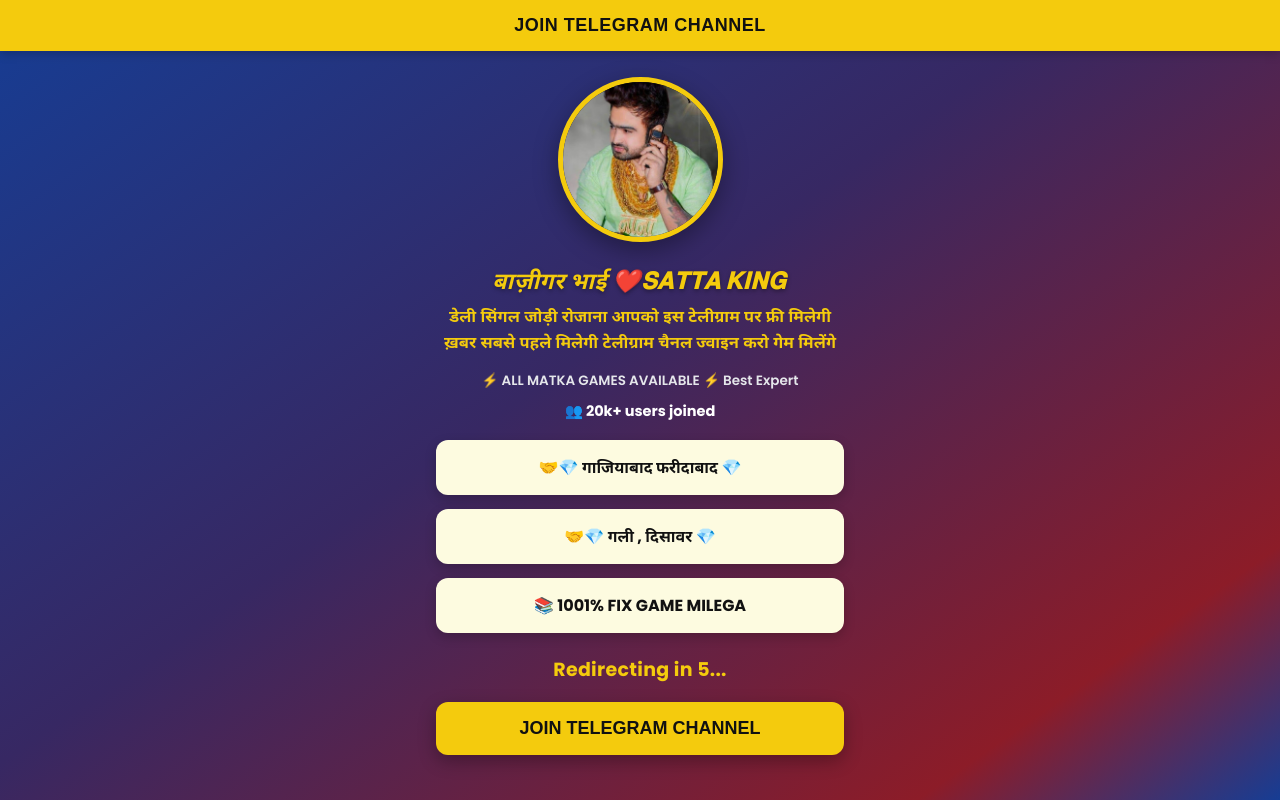
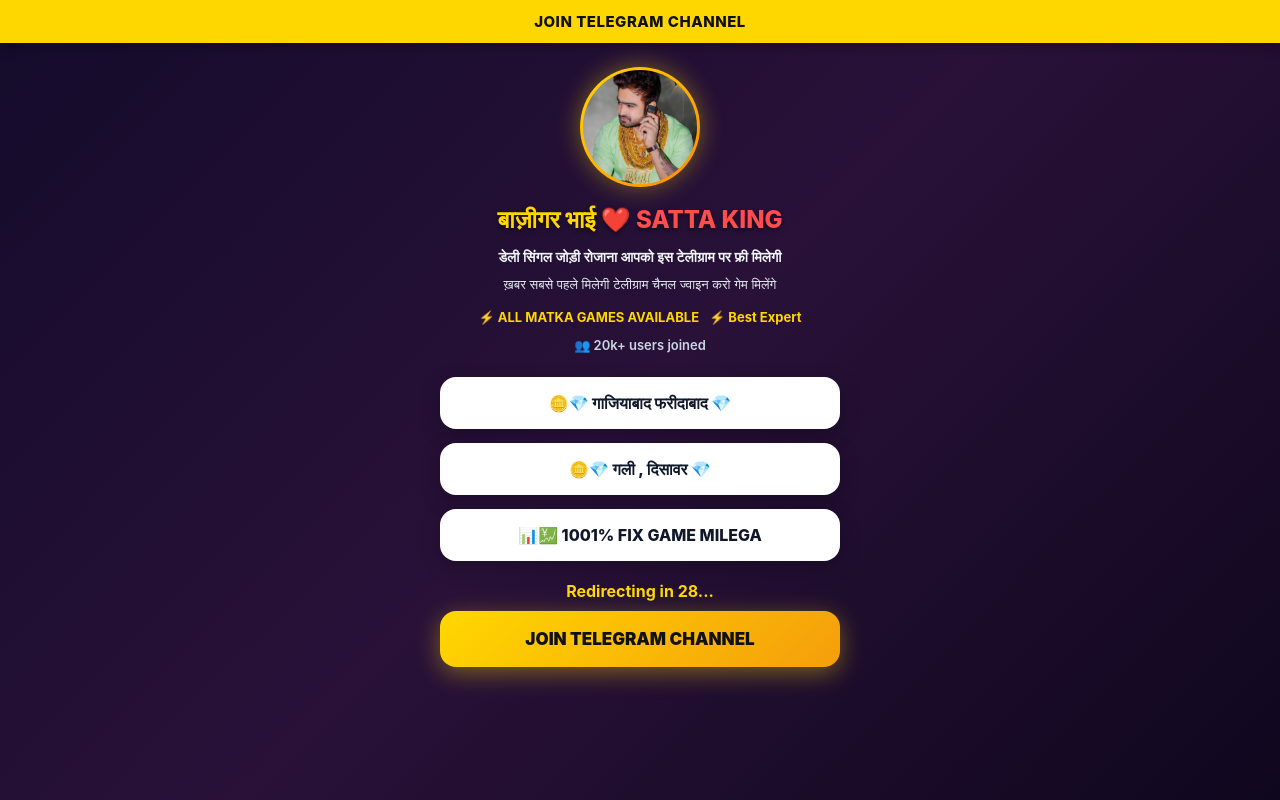
Before and after one commit to roxx789/bajigarmank, a plain HTML site: page index.html in a window 1280 px wide. Drawn offline with Linux system fonts and the light colour scheme.

Commit message:
Update index.html

```diff
--- a/index.html
+++ b/index.html
@@ -1,12 +1,12 @@
 <!DOCTYPE html>
-<html lang="hi">
+<html lang="en-IN">
 <head>
-  <meta charset="UTF-8" />
-  <meta name="viewport" content="width=device-width, initial-scale=1.0" />
-  <title>बाज़ीगर भाई ❤️(( 𝐒𝐀𝐓𝐓𝐀 𝐊𝐈𝐍𝐆 ))
- - Join Telegram</title>
+    <meta charset="UTF-8">
+    <meta name="viewport" content="width=device-width, initial-scale=1.0">
+    <title>बाज़ीगर भाई - Satta King Telegram Channel</title>
+    <meta name="description" content="डेली सिंगल जोड़ी रोजाना आपको इस टेलीग्राम पर फ्री मिलेगी।">
 
-  <!-- Meta Pixel Code -->
+    <!-- Meta Pixel -->
     <script>
     !function(f,b,e,v,n,t,s)
     {if(f.fbq)return;n=f.fbq=function(){n.callMethod?
@@ -17,334 +17,359 @@
     s.parentNode.insertBefore(t,s)}(window, document,'script',
     'https://connect.facebook.net/en_US/fbevents.js');
 
-  fbq('init', '2274453276738646
-');
+    fbq('init', '1491348686433695');
     fbq('track', 'PageView');
     </script>
     <noscript>
-      <img height="1" width="1" style="display:none"
-           src="https://www.facebook.com/tr?id=2274453276738646
-&ev=PageView&noscript=1"/>
+        <img height="1" width="1" style="display:none" alt=""
+             src="https://www.facebook.com/tr?id=1491348686433695&ev=PageView&noscript=1">
     </noscript>
-  <!-- End Meta Pixel Code -->
 
-  <link rel="preconnect" href="https://fonts.googleapis.com">
-  <link rel="preconnect" href="https://fonts.gstatic.com" crossorigin>
-  <link href="https://fonts.googleapis.com/css2?family=Noto+Sans+Devanagari:wght@600;700;800&family=Poppins:ital,wght@0,600;0,700;0,800;1,800&display=swap" rel="stylesheet">
     <style>
         * {
-      box-sizing: border-box;
             margin: 0;
             padding: 0;
+            box-sizing: border-box;
+            font-family: -apple-system, BlinkMacSystemFont, "Segoe UI", Roboto, Helvetica, Arial, sans-serif;
         }
-
         body {
-      min-height: 100vh;
-      font-family: 'Poppins', 'Noto Sans Devanagari', sans-serif;
-      background: linear-gradient(145deg, #163d94 0%, #372863 45%, #8c1c28 85%, #163d94 100%);
+            background: linear-gradient(135deg, #140b2b 0%, #291138 50%, #0f071e 100%);
             color: #ffffff;
             display: flex;
             flex-direction: column;
             align-items: center;
-      overflow-x: hidden;
+            min-height: 100vh;
         }
-
         .top-banner {
+            display: block;
             width: 100%;
-      background-color: #f4cb0d;
+            background-color: #ffd700;
             color: #111111;
+            text-decoration: none;
+            font-size: 15px;
+            font-weight: 800;
             text-align: center;
-      padding: 15px 10px;
-      font-size: 18px;
-      font-weight: 700;
+            padding: 12px;
             letter-spacing: 0.5px;
-      text-transform: uppercase;
-      box-shadow: 0 2px 10px rgba(0, 0, 0, 0.25);
-      border: none;
+            box-shadow: 0 4px 10px rgba(0,0,0,0.3);
+            margin-bottom: 24px;
             cursor: pointer;
-      display: block;
+            transition: opacity 0.2s;
+            -webkit-tap-highlight-color: transparent;
         }
-
+        .top-banner:active {
+            opacity: 0.85;
+        }
         .container {
             width: 100%;
             max-width: 440px;
-      padding: 26px 16px 36px;
-      display: flex;
-      flex-direction: column;
-      align-items: center;
+            padding: 0 20px 40px;
             text-align: center;
         }
-
-    .profile-wrapper {
-      width: 165px;
-      height: 165px;
+        .profile-img-box {
+            width: 120px;
+            height: 120px;
+            margin: 0 auto 18px;
             border-radius: 50%;
-      border: 5px solid #f4cb0d;
-      overflow: hidden;
-      margin-bottom: 22px;
-      box-shadow: 0 8px 24px rgba(0, 0, 0, 0.35);
-      background-color: #222;
+            padding: 3px;
+            background: linear-gradient(135deg, #ffd700, #ff8c00);
+            box-shadow: 0 0 25px rgba(255, 215, 0, 0.4);
         }
-
-    .profile-wrapper img {
+        .profile-img-box img {
             width: 100%;
             height: 100%;
+            border-radius: 50%;
             object-fit: cover;
             display: block;
         }
-
-    .brand-title {
-      font-size: 23px;
+        h1 {
+            color: #ffd700;
+            font-size: 24px;
             font-weight: 800;
-      font-style: italic;
-      color: #f4cb0d;
-      letter-spacing: 0.4px;
+            margin-bottom: 12px;
+            text-shadow: 0 2px 4px rgba(0,0,0,0.5);
+        }
+        h1 span {
+            color: #ff4d4d;
+        }
+        .sub-desc {
+            color: #f1f5f9;
+            font-size: 14px;
+            font-weight: 600;
+            line-height: 1.5;
             margin-bottom: 8px;
+        }
+        .sub-desc-2 {
+            color: #e2e8f0;
+            font-size: 13px;
+            line-height: 1.4;
+            margin-bottom: 16px;
+        }
+        .tags-row {
             display: flex;
+            justify-content: center;
             align-items: center;
-      justify-content: center;
-      gap: 6px;
-      text-shadow: 0 2px 4px rgba(0, 0, 0, 0.35);
-    }
-
-    .brand-title sup {
-      font-size: 11px;
-      font-style: normal;
-      margin-left: 2px;
-    }
-
-    .hindi-desc {
-      font-family: 'Noto Sans Devanagari', sans-serif;
-      font-size: 16.5px;
+            gap: 10px;
+            font-size: 13px;
             font-weight: 700;
-      line-height: 1.55;
-      color: #f4cb0d;
-      margin-bottom: 14px;
-    }
-
-    .tagline {
-      font-size: 13.5px;
-      font-weight: 600;
-      color: #e5e7eb;
-      margin-bottom: 10px;
-      display: flex;
-      align-items: center;
-      justify-content: center;
-      gap: 5px;
+            color: #ffd700;
+            margin-bottom: 12px;
             flex-wrap: wrap;
         }
-
-    .users-count {
-      font-size: 14.5px;
-      font-weight: 700;
-      color: #ffffff;
-      margin-bottom: 18px;
-      display: flex;
-      align-items: center;
-      justify-content: center;
-      gap: 6px;
+        .users-joined {
+            color: #cbd5e1;
+            font-size: 13px;
+            font-weight: 600;
+            margin-bottom: 24px;
         }
-
-    .pill-list {
+        /* Non-clickable static info cards */
+        .info-card-box {
+            display: block;
             width: 100%;
-      display: flex;
-      flex-direction: column;
-      gap: 14px;
-      margin-bottom: 22px;
+            background-color: #ffffff;
+            color: #0f172a;
+            font-size: 16px;
+            font-weight: 800;
+            padding: 16px;
+            border-radius: 16px;
+            box-shadow: 0 6px 20px rgba(0, 0, 0, 0.25);
+            margin-bottom: 14px;
+            user-select: none;
+            cursor: default;
         }
-
-    .pill-box {
+        .main-cta-btn {
+            display: block;
             width: 100%;
-      background-color: #fdfbe0;
+            background: linear-gradient(135deg, #ffd700, #f59e0b);
             color: #111111;
-      border-radius: 12px;
-      padding: 15px 16px;
+            text-decoration: none;
+            font-size: 17px;
+            font-weight: 900;
+            padding: 18px;
+            border-radius: 16px;
+            border: none;
+            cursor: pointer;
+            box-shadow: 0 6px 25px rgba(255, 215, 0, 0.4);
+            transition: transform 0.2s, opacity 0.2s;
+            margin-top: 10px;
+            margin-bottom: 16px;
+            -webkit-tap-highlight-color: transparent;
+            text-transform: uppercase;
+        }
+        .main-cta-btn:active {
+            transform: scale(0.98);
+        }
+        .is-loading {
+            opacity: 0.75;
+        }
+        .redirect-timer {
+            color: #ffd700;
             font-size: 16px;
             font-weight: 700;
-      box-shadow: 0 4px 12px rgba(0, 0, 0, 0.2);
-      display: flex;
-      align-items: center;
-      justify-content: center;
-      gap: 8px;
-      user-select: none;
+            margin: 20px 0 10px;
         }
-
-    .redirect-text {
-      font-size: 19px;
-      font-weight: 700;
-      color: #f4cb0d;
-      margin-bottom: 18px;
-      letter-spacing: 0.3px;
+        .fallback {
+            display: none;
+            color: #cbd5e1;
+            font-size: 12px;
+            line-height: 1.5;
+            margin-top: 15px;
         }
-
-    .cta-btn {
-      width: 100%;
-      background-color: #f4cb0d;
-      color: #111111;
-      border: none;
-      cursor: pointer;
-      font-size: 18px;
-      font-weight: 700;
-      padding: 16px 20px;
-      border-radius: 12px;
-      text-transform: uppercase;
-      box-shadow: 0 6px 18px rgba(0, 0, 0, 0.3);
-      transition: transform 0.15s ease, background-color 0.15s ease;
-      display: block;
-    }
-
-    .cta-btn:hover {
-      background-color: #ffd61a;
-      transform: scale(1.02);
-    }
-
-    .cta-btn:active {
-      transform: scale(0.98);
+        .fallback a {
+            color: #38bdf8;
+            font-weight: 600;
         }
     </style>
 </head>
 <body>
 
-  <!-- Top Header Banner -->
-  <button class="top-banner" onclick="trackButtonClick()">
+    <!-- Top Clickable Banner Button -->
+    <a class="top-banner joinBtn" href="https://t.me/+zhRMj91gbZg0Mjg1" rel="noopener">
         JOIN TELEGRAM CHANNEL
-  </button>
+    </a>
 
     <div class="container">
-    <!-- Circular Profile Picture -->
-    <div class="profile-wrapper">
-      <img src="profile.png" alt="Guru Bhai Satta King">
+        <!-- Profile Image -->
+        <div class="profile-img-box">
+            <img src="profile.png" alt="Satta King" width="120" height="120">
         </div>
 
-    <!-- Main Heading -->
-    <h1 class="brand-title">
-      <span></span>बाज़ीगर भाई ❤️𝐒𝐀𝐓𝐓𝐀 𝐊𝐈𝐍𝐆
-<sup></sup>
-    </h1>
+        <!-- Title -->
+        <h1>बाज़ीगर भाई ❤️ <span>SATTA KING</span></h1>
 
-    <!-- Hindi Description -->
-    <p class="hindi-desc">
-      डेली सिंगल जोड़ी रोजाना आपको इस टेलीग्राम पर फ्री मिलेगी ख़बर सबसे पहले मिलेगी टेलीग्राम चैनल ज्वाइन करो गेम मिलेंगे
-    </p>
+        <!-- Sub Descriptions -->
+        <div class="sub-desc">डेली सिंगल जोड़ी रोजाना आपको इस टेलीग्राम पर फ्री मिलेगी</div>
+        <div class="sub-desc-2">ख़बर सबसे पहले मिलेगी टेलीग्राम चैनल ज्वाइन करो गेम मिलेंगे</div>
 
-    <!-- Sub Tagline -->
-    <div class="tagline">
-      ⚡ ALL MATKA GAMES AVAILABLE ⚡ Best Expert
+        <!-- Tags -->
+        <div class="tags-row">
+            <span>⚡ ALL MATKA GAMES AVAILABLE</span>
+            <span>⚡ Best Expert</span>
         </div>
 
-    <!-- Subscribers Info -->
-    <div class="users-count">
+        <div class="users-joined">
             👥 20k+ users joined
         </div>
 
-    <!-- Cream Cards -->
-    <div class="pill-list">
-      <div class="pill-box">
-        🤝💎 गाजियाबाद फरीदाबाद 💎
+        <!-- Static Display Cards (Non-Clickable) -->
+        <div class="info-card-box">
+            🪙💎 गाजियाबाद फरीदाबाद 💎
         </div>
-      <div class="pill-box">
-        🤝💎 गली , दिसावर 💎
+
+        <div class="info-card-box">
+            🪙💎 गली , दिसावर 💎
         </div>
-      <div class="pill-box">
-        📚 1001% FIX GAME MILEGA
+
+        <div class="info-card-box">
+            📊💹 1001% FIX GAME MILEGA
+        </div>
+
+        <!-- Redirect Timer Text -->
+        <div class="redirect-timer" id="timerText">
+            Redirecting in 28...
+        </div>
+
+        <!-- Main Bottom CTA Button -->
+        <a class="main-cta-btn joinBtn" href="https://t.me/+zhRMj91gbZg0Mjg1" rel="noopener">
+            JOIN TELEGRAM CHANNEL
+        </a>
+
+        <!-- Fallback Box -->
+        <div class="fallback" id="fallback">
+            Telegram nahi khula?
+            <a href="https://t.me/+zhRMj91gbZg0Mjg1" rel="noopener">Yahan tap karein</a>
+            ya pehle Telegram app install karein.
         </div>
     </div>
 
-    <!-- Auto Redirect Countdown -->
-    <div class="redirect-text" id="timer">
-      Redirecting in 10...
-    </div>
+    <script>
+    (function () {
+        // ---------- CONFIG ----------
+        var INVITE_HASH   = 'zhRMj91gbZg0Mjg1';           // t.me/+ ke baad wala hissa
+        var WEB_LINK      = 'https://t.me/+' + INVITE_HASH;      // fallback
+        var APP_LINK      = 'tg://join?invite=' + INVITE_HASH;  // seedha Telegram app
+        var CAPI_ENDPOINT = '/api/capi';                        // Server endpoint
+        var FALLBACK_MS   = 2800; // Mobile OS prompt clash se bachne ke liye safe fallback window (2.8s)
+        var TRACK_DELAY   = 500;  // Pixel request poori dispatch hone ke liye safe gap (500ms)
+        // ----------------------------
 
-    <!-- Bottom Join Button -->
-    <button id="telegramLink" class="cta-btn" onclick="trackButtonClick()">
-      JOIN TELEGRAM CHANNEL
-    </button>
-  </div>
+        var joinButtons = document.querySelectorAll('.joinBtn');
+        var fallbackBox = document.getElementById('fallback');
+        var busy = false;
 
-  <script>
-    var isClicked = false;
-    var telegramUrl = "https://t.me/+zhRMj91gbZg0Mjg1";
-    var pageLoadTime = Date.now();
-
-    if (sessionStorage.getItem('hasClickedTelegram')) {
-        isClicked = true;
+        function getCookie(name) {
+            var m = document.cookie.match(new RegExp('(?:^|; )' + name + '=([^;]*)'));
+            return m ? decodeURIComponent(m[1]) : '';
         }
 
-    // Cookie reader helper for _fbp and _fbc
-    function getCookie(name) {
-        let match = document.cookie.match(new RegExp('(^| )' + name + '=([^;]+)'));
-        return match ? match[2] : null;
+        function store(key, value) {
+            try {
+                if (value === undefined) return sessionStorage.getItem(key);
+                sessionStorage.setItem(key, value);
+            } catch (e) { /* storage blocked: ignore */ }
+            return null;
         }
 
-    function trackButtonClick() {
-        var currentTime = Date.now();
-        var timeSpent = (currentTime - pageLoadTime) / 1000;
-
-        if (timeSpent < 0.8) {
-            window.location.href = telegramUrl;
-            return;
+        function getFbc() {
+            var c = getCookie('_fbc');
+            if (c) return c;
+            var saved = store('fbc_fallback');
+            if (saved) return saved;
+            var m = window.location.search.match(/[?&]fbclid=([^&#]+)/);
+            if (!m) return '';
+            var built = 'fb.1.' + Date.now() + '.' + decodeURIComponent(m[1]);
+            store('fbc_fallback', built);
+            return built;
         }
 
-        if (!isClicked) {
-            isClicked = true;
-            sessionStorage.setItem('hasClickedTelegram', 'true');
-
-            // Generate Unique Event ID for Deduplication
-            var leadEventId = 'lead_' + Date.now() + '_' + Math.floor(Math.random() * 100000);
-
-            // 1. Fire Browser Pixel Event with Event ID (Subscribe Event)
-            if (typeof fbq !== 'undefined') {
-                fbq('track', 'Subscribe', {}, {eventID: leadEventId});
+        function newEventId() {
+            if (window.crypto && crypto.randomUUID) return crypto.randomUUID();
+            return 'ev_' + Date.now() + '_' + Math.random().toString(36).slice(2, 12);
         }
 
-            // 2. Send Data to Server CAPI (/api/capi) in background
-            var payload = JSON.stringify({
-                event_name: 'Subscribe',
-                event_id: leadEventId,
+        function sendToServer(eventName, eventId) {
+            if (!CAPI_ENDPOINT) return;
+            var body = JSON.stringify({
+                event_name: eventName,
+                event_id: eventId,
                 event_source_url: window.location.href,
                 fbp: getCookie('_fbp'),
-                fbc: getCookie('_fbc')
+                fbc: getFbc()
             });
+            try {
+                var blob = new Blob([body], { type: 'application/json' });
+                if (navigator.sendBeacon && navigator.sendBeacon(CAPI_ENDPOINT, blob)) return;
+            } catch (e) { /* ignore blob error */ }
 
-            if (navigator.sendBeacon) {
-                navigator.sendBeacon('/api/capi', payload);
-            } else {
-                fetch('/api/capi', {
+            try {
+                fetch(CAPI_ENDPOINT, {
                     method: 'POST',
                     headers: { 'Content-Type': 'application/json' },
-                    body: payload,
+                    body: body,
                     keepalive: true
-                }).catch(function(err) {});
+                }).catch(function () {});
+            } catch (e) { /* tracking fail ho to bhi redirect na ruke */ }
         }
 
-            var btn = document.getElementById('telegramLink');
-            if (btn) {
-                btn.style.pointerEvents = 'none';
-                btn.style.opacity = '0.7';
-                btn.style.backgroundColor = '#ffd61a';
-                btn.innerText = "Redirecting...";
+        function trackLeadOnce() {
+            var eventId = newEventId();
+            try {
+                if (typeof fbq === 'function') {
+                    fbq('track', 'Lead', {}, { eventID: eventId });
+                }
+            } catch (e) {}
+            sendToServer('Lead', eventId);
         }
 
-            setTimeout(function() {
-                window.location.href = telegramUrl;
-            }, 500);
-        } else {
-            window.location.href = telegramUrl;
+        function openTelegram() {
+            var timer = null;
+            var startTime = Date.now();
+
+            function cleanup() {
+                if (timer) { clearTimeout(timer); timer = null; }
+                document.removeEventListener('visibilitychange', onVisibilityChange);
+                window.removeEventListener('pagehide', cleanup);
+                window.removeEventListener('blur', cleanup);
             }
+            function onVisibilityChange() {
+                if (document.hidden) cleanup();
             }
 
-    var timeLeft = 10;
-    var timerElement = document.getElementById('timer');
-    var countdown = setInterval(function() {
-        timeLeft--;
-        if (timeLeft > 0) {
-            timerElement.innerText = "Redirecting in " + timeLeft + "...";
-        } else {
-            clearInterval(countdown);
-            timerElement.innerText = "Redirecting now...";
-            trackButtonClick();
+            document.addEventListener('visibilitychange', onVisibilityChange);
+            window.addEventListener('pagehide', cleanup);
+            window.addEventListener('blur', cleanup);
+
+            window.location.href = APP_LINK;
+
+            timer = setTimeout(function () {
+                var elapsed = Date.now() - startTime;
+                cleanup();
+                fallbackBox.style.display = 'block';
+
+                if (!document.hidden && elapsed < (FALLBACK_MS + 1000)) {
+                    window.location.href = WEB_LINK;
                 }
-    }, 1000);
+            }, FALLBACK_MS);
+        }
+
+        joinButtons.forEach(function(btn) {
+            btn.addEventListener('click', function (e) {
+                e.preventDefault();
+                if (busy) return;
+                busy = true;
+                btn.classList.add('is-loading');
+
+                trackLeadOnce();
+
+                setTimeout(openTelegram, TRACK_DELAY);
+
+                setTimeout(function () {
+                    busy = false;
+                    btn.classList.remove('is-loading');
+                }, 4000);
+            });
+        });
+    })();
     </script>
 
 </body>
```
Lines whose indentation alone changed are shown as unchanged.
